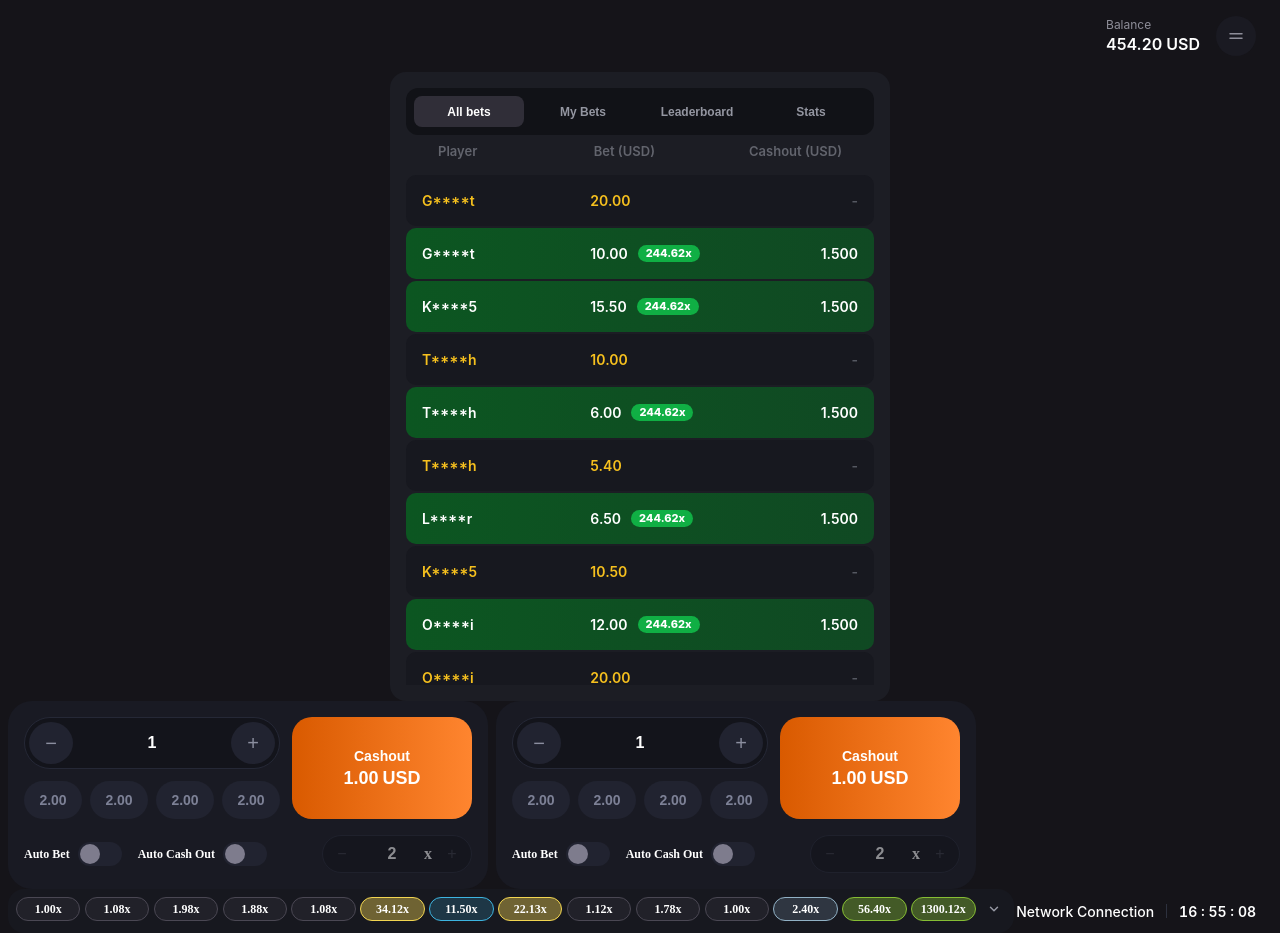
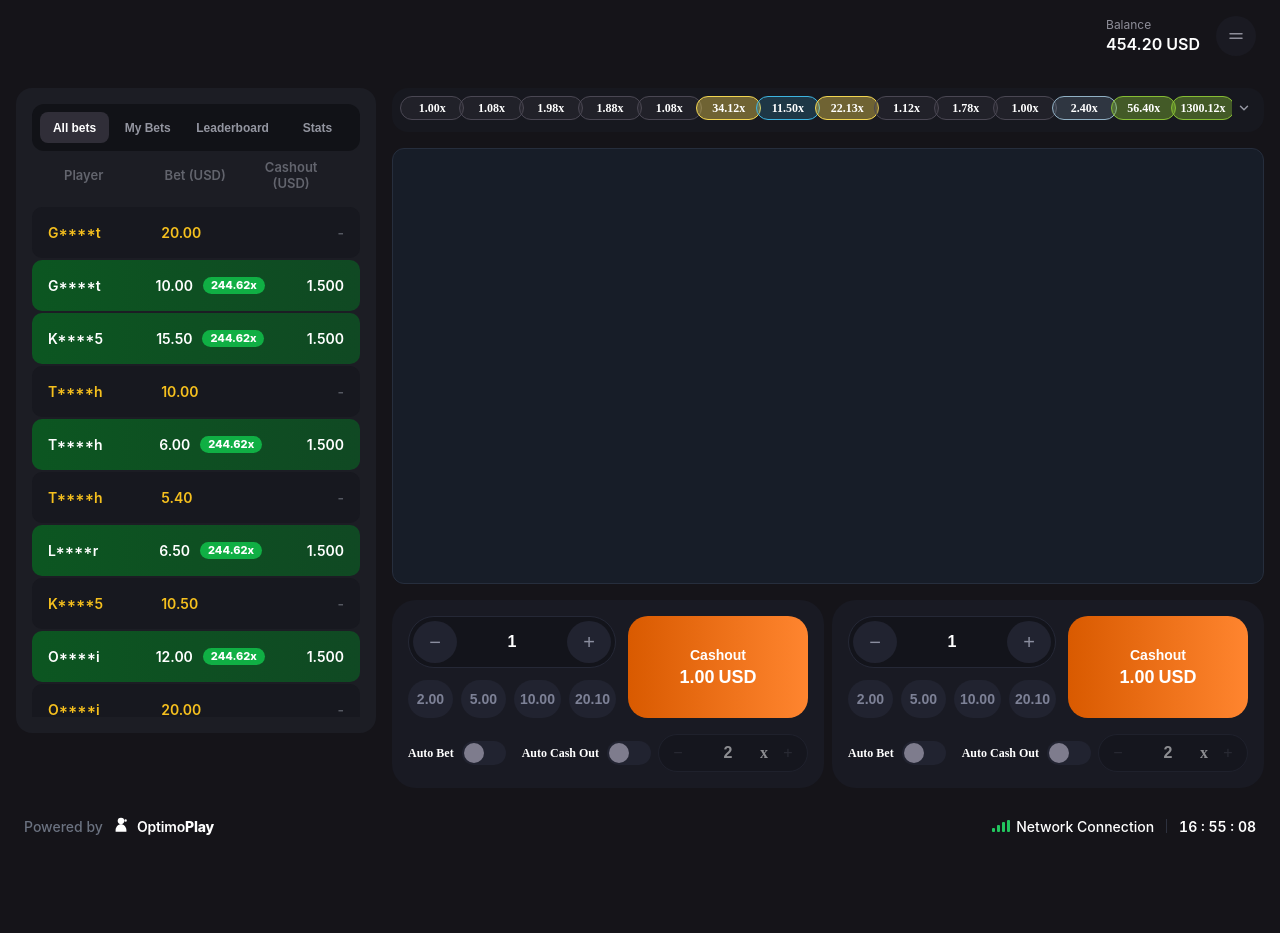
Before and after one commit to alexizanishvili296-star/football-crash-game, a React (Vite) app: page / in a window 1280 px wide. After the commit the page ends 848 px from the top, so only its background shows below. Built offline with nearby package versions, Linux system fonts and the light colour scheme.

Commit message:
make some responsives

```diff
--- a/src/App.css
+++ b/src/App.css
@@ -4,6 +4,6 @@
 
 body {
     margin: 0;
-    background: #151419;
+    background: var(--color-bg-main);
     color: var(--color-text-primary);
 }
--- a/src/components/shell/footer/Footer.module.css
+++ b/src/components/shell/footer/Footer.module.css
@@ -4,7 +4,7 @@
     justify-content: space-between;
     width: 100%;
     padding: 12px 24px;
-    background-color: #151419;
+    background: var(--color-bg-main);
     color: #a0a5b5;
     font-family: -apple-system, BlinkMacSystemFont, 'Segoe UI', Roboto, Helvetica, Arial, sans-serif;
     font-size: 14px;
--- a/src/components/shell/footer/indext.ts
+++ b/src/components/shell/footer/indext.ts
@@ -1 +1 @@
-export { default } from './Footer';
+export { default } from "./Footer";
--- a/src/components/shell/header/Header.module.css
+++ b/src/components/shell/header/Header.module.css
@@ -4,8 +4,7 @@
     align-items: center;
     width: 100%;
     padding: 1rem 1.5rem;
-    background-color: #151419;
-    /* Dark background */
+    background: var(--color-bg-main);
     color: #ffffff;
     box-sizing: border-box;
     font-family: -apple-system, BlinkMacSystemFont, "Segoe UI", Roboto, Helvetica, Arial, sans-serif;
--- a/src/features/betControlPanel/BetControlPanel.tsx
+++ b/src/features/betControlPanel/BetControlPanel.tsx
@@ -10,6 +10,7 @@ import QuickBetButton from "../../components/ui/buttons/quickBetButton";
 import Switcher from "../../components/ui/inputs/switcher";
 
 interface BetControlPanelProps {
+  panelId?: string;
   currency?: string;
   presetAmounts?: number[];
   onBetSubmit?: (amount: number, isAutoBet: boolean, autoCashOutMultiplier?: number) => void;
@@ -17,8 +18,9 @@ interface BetControlPanelProps {
 }
 
 export default function BetControlPanel({
+  panelId,
   currency = "USD",
-  presetAmounts = [2.0, 2.0, 2.0, 2.0],
+  presetAmounts = [2.0, 5.0, 10.0, 20.10],
   onBetSubmit,
   disabled = false,
 }: BetControlPanelProps) {
@@ -38,7 +40,7 @@ export default function BetControlPanel({
   };
 
   return (
-    <div className={styles.panel}>
+    <div className={styles.panel} key={panelId}>
       {/* Top Left: Main Amount Counter */}
       <div className={styles.amountSection}>
         <NumberInput
--- a/src/features/multiplierHistory/components/MultiplierHistory.module.css
+++ b/src/features/multiplierHistory/components/MultiplierHistory.module.css
@@ -6,7 +6,7 @@
 }
 
 .historyCard {
-    position: absolute;
+    /* position: absolute; */
     top: 0;
     left: 0;
     right: 0;
--- a/src/index.css
+++ b/src/index.css
@@ -1,4 +1,21 @@
 :root {
+
+  /* Spacing Scale */
+  --space-xs: 4px;
+  --space-sm: 8px;
+  --space-md: 16px;
+  --space-lg: 24px;
+  --space-xl: 32px;
+
+  /* Layout Dimensions */
+  --header-height: 60px;
+  --max-width-desktop: 1440px;
+
+  /* Colors (Dark Theme Standard for iGaming) */
+  --bg-main: #0e131b;
+  --bg-surface: #171d28;
+  --border-color: #262e3d;
+
   /* base palette */
   --color-bg-primary: #0e0e10;
   --color-bg-secondary: #17181c;
--- a/src/layouts/MainLayout.module.css
+++ b/src/layouts/MainLayout.module.css
@@ -1,3 +1,36 @@
-.layoutContainer {
-    padding: 0px 8px;
+.layoutMainContainer {
+    display: flex;
+    justify-content: center;
+    width: 100%;
+    background-color: var(--color-bg-main);
+    min-height: 100vh;
 }
+
+.layoutWrapper {
+    display: flex;
+    flex-direction: column;
+    width: 100%;
+    max-width: 1440px;
+    /* Adjust according to your Figma artboard width */
+    min-height: 100vh;
+    box-sizing: border-box;
+}
+
+.mainContent {
+    flex: 1;
+    width: 100%;
+    padding: 8px;
+    box-sizing: border-box;
+}
+
+@media (min-width: 768px) {
+    .mainContent {
+        padding: 12px;
+    }
+}
+
+@media (min-width: 1024px) {
+    .mainContent {
+        padding: 16px;
+    }
+}
--- a/src/layouts/MainLayout.tsx
+++ b/src/layouts/MainLayout.tsx
@@ -1,14 +1,20 @@
-import Footer from '../components/shell/footer/indext'
+import React from 'react'
 import Header from '../components/shell/header'
+import styles from './MainLayout.module.css'
+import Footer from '../components/shell/footer/Footer'
 
-import styles from "./MainLayout.module.css"
+interface MainLayoutProps {
+  children: React.ReactNode
+}
 
-const MainLayout = ({children} : {children: React.ReactNode}) => {
+export const MainLayout: React.FC<MainLayoutProps> = ({ children }) => {
   return (
-    <div>
-      <Header />
-      <main className={`${styles.layoutContainer}`}>{children}</main>
-      <Footer />
+    <div className={styles.layoutMainContainer}>
+      <div className={styles.layoutWrapper}>
+        <Header />
+        <main className={styles.mainContent}>{children}</main>
+        <Footer />
+      </div>
     </div>
   )
 }
--- a/src/pages/HomePage.module.css
+++ b/src/pages/HomePage.module.css
@@ -1,4 +1,84 @@
-.betControlPanelsContainer {
-    display: flex;
-    gap: 8px;
+/* ==========================================================================
+   Mobile-First Layout (Default)
+   ========================================================================== */
+.pageGrid {
+    display: grid;
+    grid-template-columns: 1fr;
+    grid-template-areas:
+        "history"
+        "stage"
+        "controls"
+        "bets";
+    gap: var(--space-md);
 }
+
+.historyArea {
+    grid-area: history;
+    width: 100%;
+    overflow-x: auto;
+    /* Enables smooth horizontal scrolling for multiplier badges */
+}
+
+.gameStageArea {
+    grid-area: stage;
+    width: 100%;
+    aspect-ratio: 16 / 9;
+    /* Maintains standard game perspective */
+    background-color: var(--bg-surface);
+    border-radius: 12px;
+    border: 1px solid var(--border-color);
+    overflow: hidden;
+    position: relative;
+}
+
+.controlsArea {
+    grid-area: controls;
+    display: grid;
+    grid-template-columns: 1fr;
+    /* Stack panels on small mobile screens */
+    gap: var(--space-sm);
+}
+
+.betsArea {
+    grid-area: bets;
+    width: 100%;
+}
+
+/* ==========================================================================
+   Tablet Breakpoint (min-width: 640px)
+   ========================================================================== */
+@media (min-width: 640px) {
+    .controlsArea {
+        grid-template-columns: repeat(2, 1fr);
+        /* Dual bet panels side-by-side */
+    }
+}
+
+/* ==========================================================================
+   Desktop Breakpoint (min-width: 1024px)
+   ========================================================================== */
+@media (min-width: 1024px) {
+    .pageGrid {
+        grid-template-columns: 320px 1fr;
+        /* Fixed bets sidebar on left, game on right */
+        grid-template-rows: auto auto 1fr;
+        grid-template-areas:
+            "bets history"
+            "bets stage"
+            "bets controls";
+        gap: var(--space-md);
+        align-items: start;
+    }
+
+    .gameStageArea {
+        min-height: 420px;
+        aspect-ratio: 16 / 8;
+    }
+}
+
+/* Wide Desktop Breakpoint (min-width: 1280px) */
+@media (min-width: 1280px) {
+    .pageGrid {
+        grid-template-columns: 360px 1fr;
+    }
+}
--- a/src/pages/HomePage.tsx
+++ b/src/pages/HomePage.tsx
@@ -1,19 +1,34 @@
+import React from 'react'
 import BetControlPanel from '../features/betControlPanel'
 import { BetsBoard } from '../features/betsBoard/BetsBoard'
 import { MultiplierHistory } from '../features/multiplierHistory/components/MultiplierHistory'
-
 import styles from './HomePage.module.css'
 
-const HomePage = () => {
+export const HomePage: React.FC = () => {
   return (
-    <div>
+    <div className={styles.pageGrid}>
+      {/* 1. Multiplier History Bar */}
+      <section className={styles.historyArea} aria-label="Multiplier History">
+        <MultiplierHistory />
+      </section>
+
+      {/* 2. Game Canvas Container (Phaser mounted here) */}
+      <section className={styles.gameStageArea} aria-label="Game Screen">
+        <div id="phaser-game-container" style={{ width: '100%', height: '100%' }}>
+          {/* Phaser canvas mounts inside this element */}
+        </div>
+      </section>
+
+      {/* 3. Dual Betting Control Panels */}
+      <section className={styles.controlsArea} aria-label="Betting Controls">
+        <BetControlPanel panelId="panel-1" />
+        <BetControlPanel panelId="panel-2" />
+      </section>
+
+      {/* 4. Real-time Bets Board Sidebar/Section */}
+      <aside className={styles.betsArea} aria-label="Live Bets and History">
         <BetsBoard />
-        <div className={`${styles.betControlPanelsContainer}`}>
-            <BetControlPanel />
-            <BetControlPanel />
-        </div>
-
-        <MultiplierHistory />
+      </aside>
     </div>
   )
 }
```
